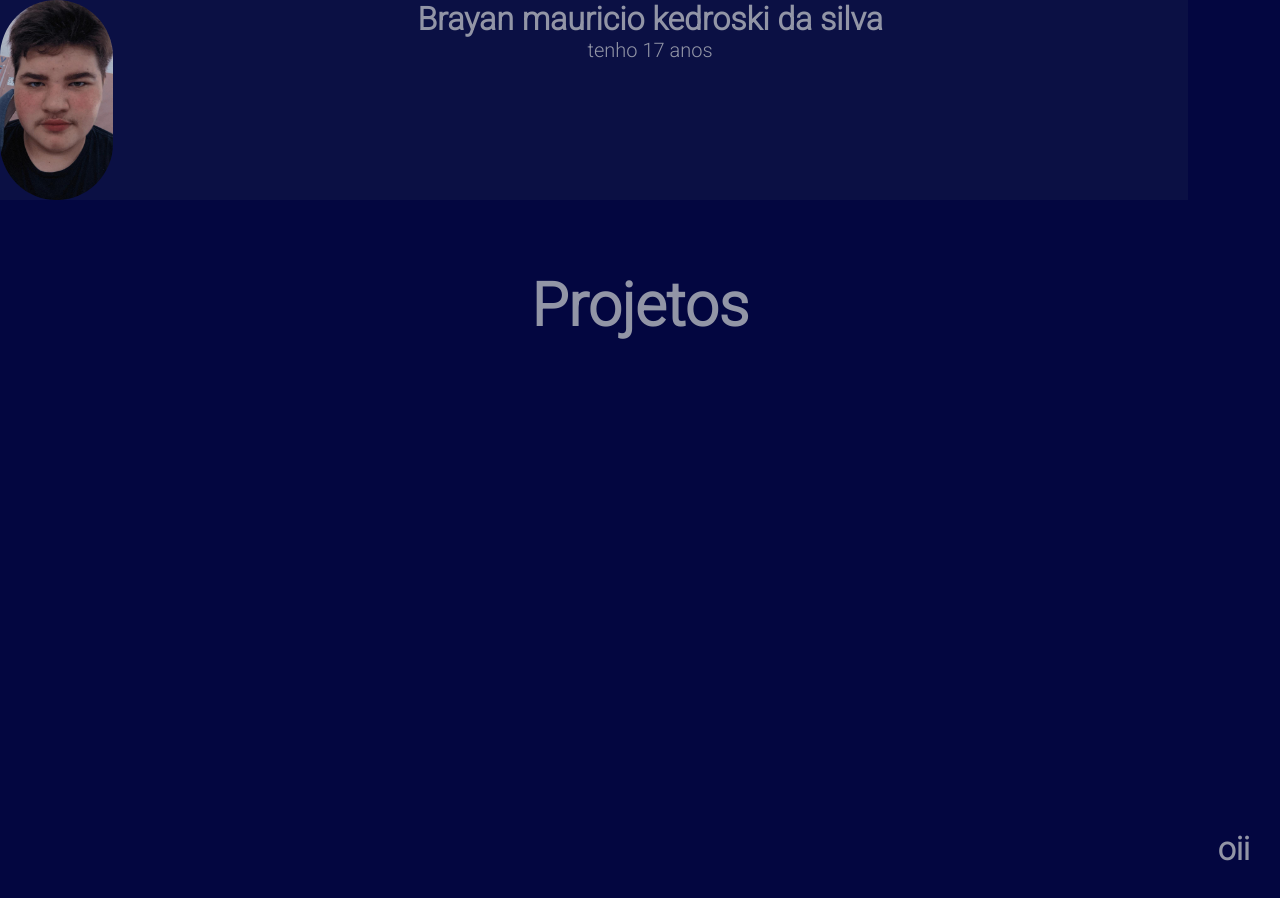
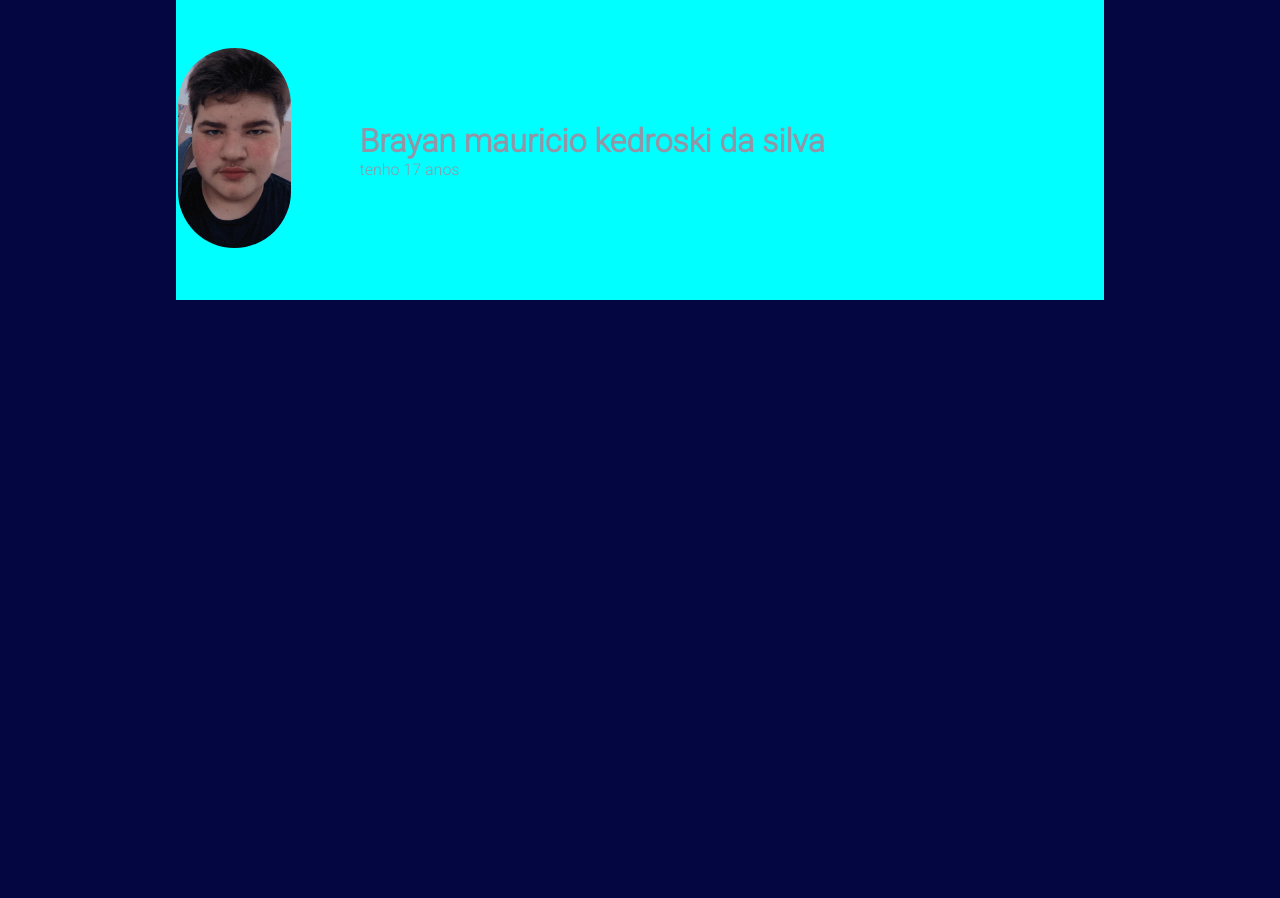
Before and after one commit to Brayan-kedroski/portifolio, a plain HTML site: page index.html in a window 1280 px wide. After the commit the page ends 800 px from the top, so only its background shows below. Drawn offline with Linux system fonts and the light colour scheme.

Commit message:
alterando estilo

```diff
--- a/css/style.css
+++ b/css/style.css
@@ -1,4 +1,5 @@
 @import url('https://fonts.googleapis.com/css2?family=Roboto:wght@300&display=swap');
+
 * {
     font-family: 'Roboto', sans-serif;
     padding: 0;
@@ -13,13 +14,8 @@ body {
     min-height: 100vh;
     display: flex;
     justify-content: center;
-    background-color:#030640 ;
+    background-color: #030640;
     color: #9295A6;
-}
-
-#foto {
-    height: 200px;
-
 }
 
 .perfil {
@@ -28,31 +24,10 @@ body {
     border-radius: 200px;
 
 }
-
-#text {
-    width: 709vh;
-    height: 200px;
-    text-align: center;
-    align-items: center;
-}
-
-.color {
-    background-color: #323c592f;
-    color: #9295A6;
+table{
+    background-color: aqua;
+    min-width: 116vh;
+    height: 300px;
+    justify-content: center;
 
 }
-p{
-    font-size: 20px;
-}
-section{
-     position: absolute;
-     margin-top: 270px;
-     font-size: 40px;
-}
-footer{
-
- margin-top: 100vh;
-    flex-shrink: 0;
-    padding: 30px;
-
-}
--- a/index.html
+++ b/index.html
@@ -1,35 +1,30 @@
 <!DOCTYPE html>
 <html lang="en">
-
   <head>
-  <meta charset="UTF-8">
-  <meta http-equiv="X-UA-Compatible" content="IE=edge">
-  <meta name="viewport" content="width=device-width, initial-scale=1.0">
-  <link rel="stylesheet" href="css/style.css">
+    <meta charset="UTF-8" />
+    <meta http-equiv="X-UA-Compatible" content="IE=edge" />
+    <meta name="viewport" content="width=device-width, initial-scale=1.0" />
+    <link rel="stylesheet" href="css/style.css" />
 
     <title>portifolio</title>
   </head>
 
   <body>
-  <div class="color" id="foto">
-    <img class="perfil" src="img/WhatsApp Image 2023-01-18 at 13.59.19.jpeg" alt="">
-  </div>
-  <div class="color" id="text" >
+    <table>
+      <tr>
+        <td>
+          <img
+            class="perfil"
+            src="img/WhatsApp Image 2023-01-18 at 13.59.19.jpeg"
+            alt=""
+          />
+        </td>
+        <td>
           <h1>Brayan mauricio kedroski da silva</h1>
-    <p>tenho 17 anos </p>
-  </div>
-
-  <section>
-     <h1>Projetos</h1>
-
-
-
-  </section>
-
-  <footer>
-    <h1>oii</h1>
-  </footer>
+          <p>tenho 17 anos</p>
+        </td>
+      </tr>
+    </table>
     <script src="js/script.js"></script>
   </body>
-
 </html>
```
Lines whose indentation alone changed are shown as unchanged.
